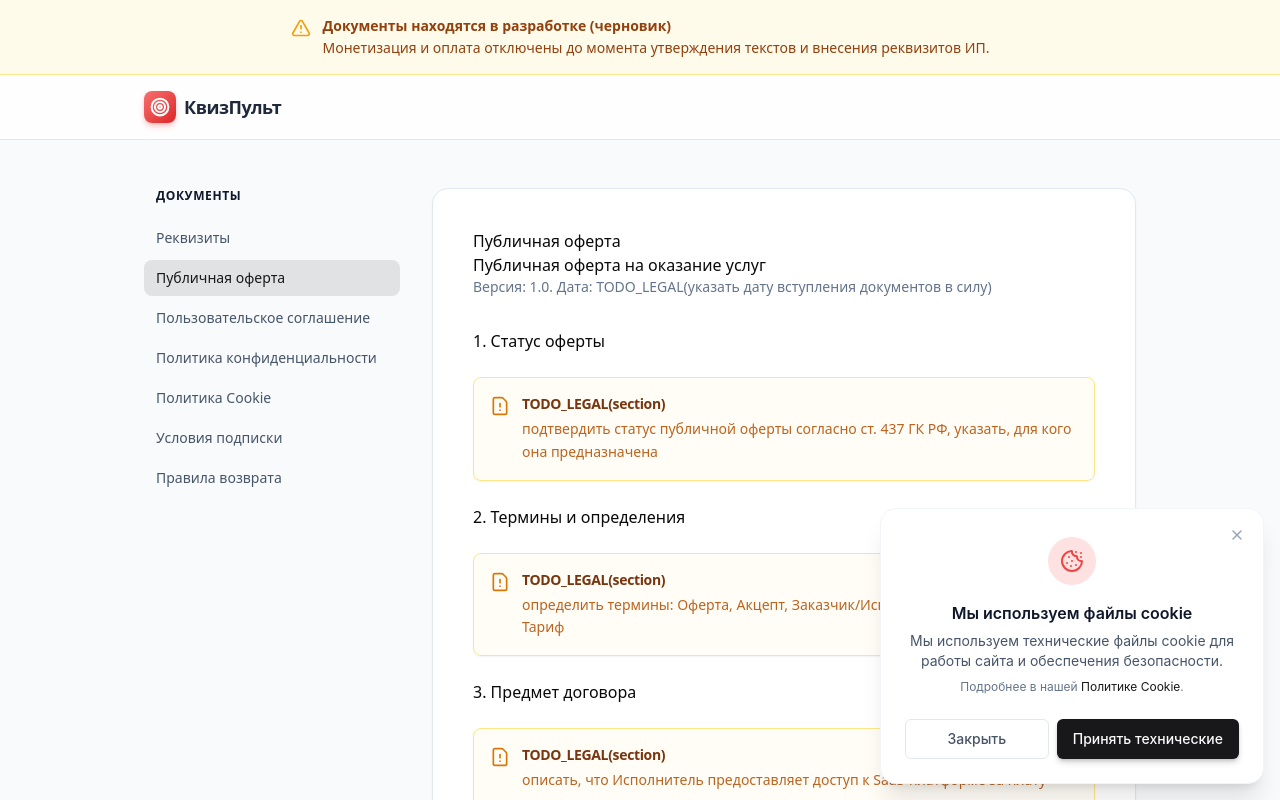
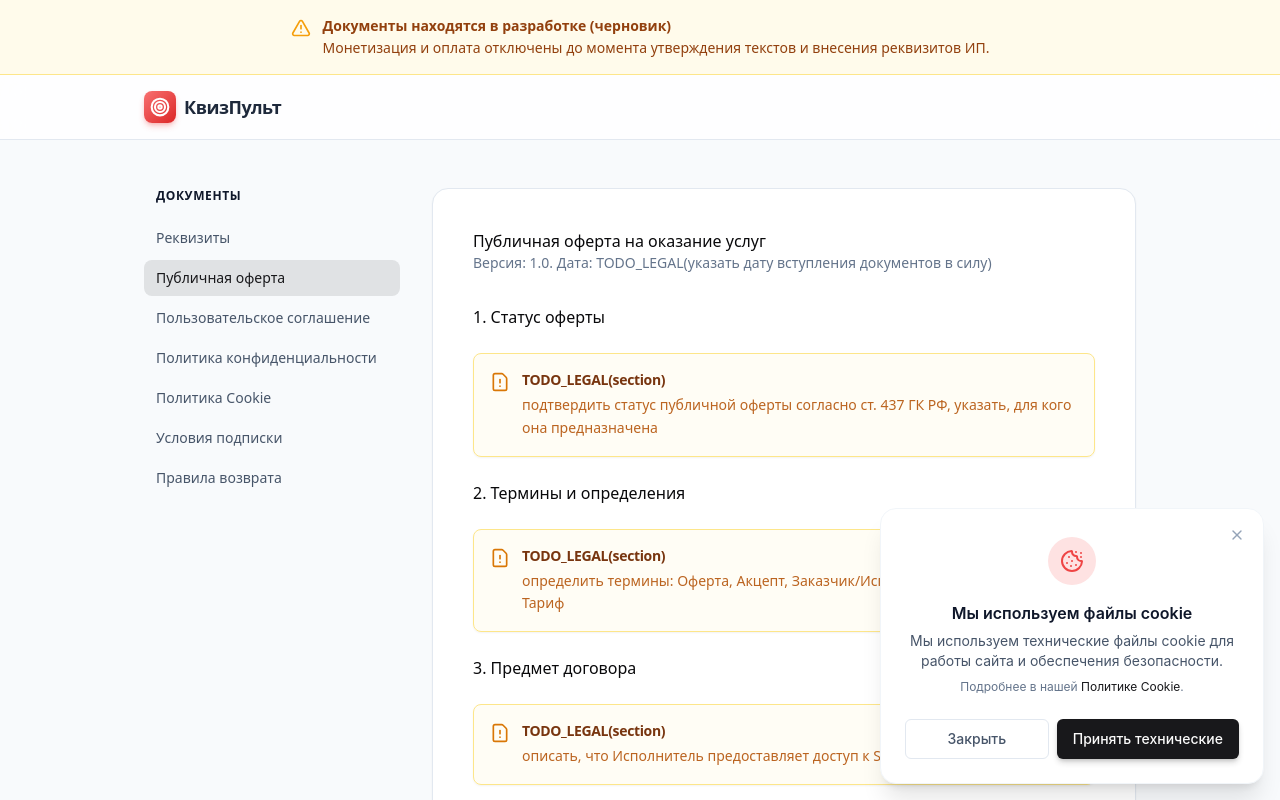
Before and after one commit to kkonstantin08/quiz-buzzer, a React (Vite) app in the folder apps/frontend/: page /legal/offer in a window 1280 px wide. Shown: the top 800 px of the page. Built offline with nearby package versions, Linux system fonts and the light colour scheme.

Commit message:
fix(legal): remove duplicate h1 in OfferPage to pass playwright test

```diff
--- a/apps/frontend/src/pages/legal/OfferPage.tsx
+++ b/apps/frontend/src/pages/legal/OfferPage.tsx
@@ -7,7 +7,6 @@ export function OfferPage() {
   return (
     <>
       <LegalDraftNotice />
-      <h1>Публичная оферта</h1>
       <h1>Публичная оферта на оказание услуг</h1>
       <p className="text-sm text-slate-500 mb-8">Версия: {legalConfig.versions.offer}. Дата: {legalConfig.dates.offer}</p>
 
```
